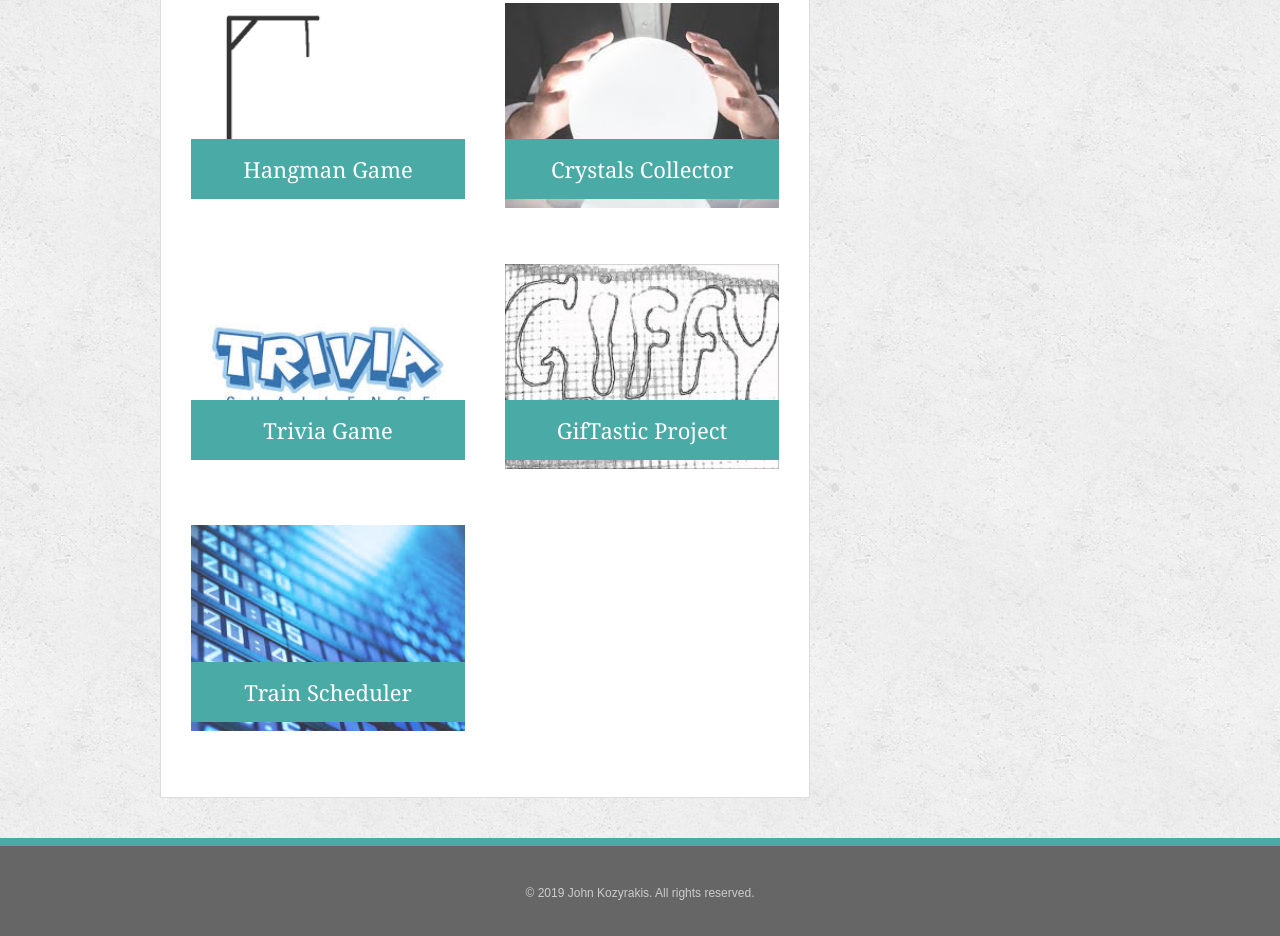
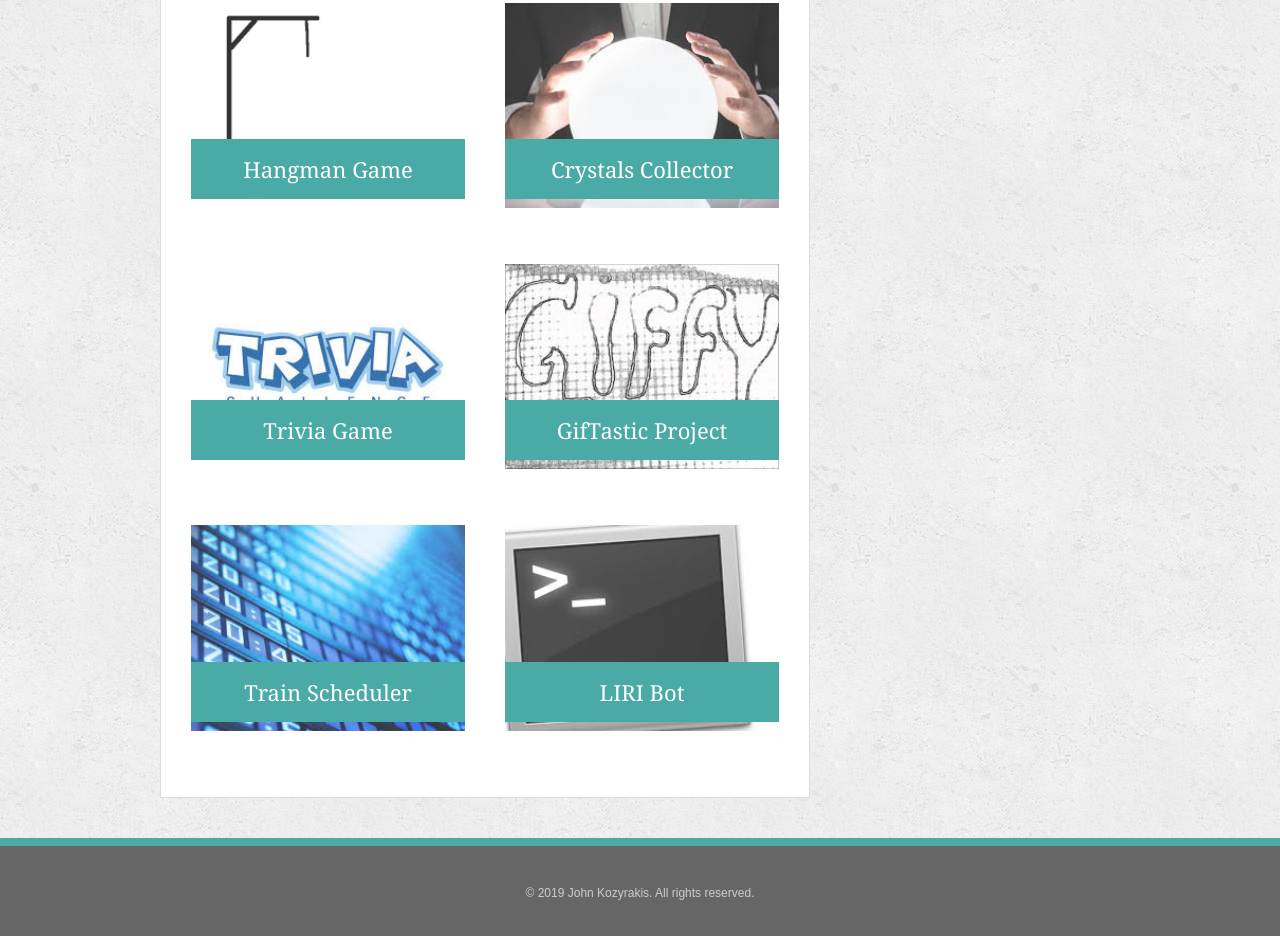
Before and after one commit to jckozy86/Portfolio, a plain HTML site: page portfolio.html in a window 1280 px wide. Shown: the part 270-1206 px from the top of the page. Drawn offline with Linux system fonts and the light colour scheme.

Commit message:
Adding LIRI Bot in Portfolio

```diff
--- a/portfolio.html
+++ b/portfolio.html
@@ -52,6 +52,11 @@
 
         <a href="https://github.com/jckozy86/Firebase_Assignment.git" target="_blank"><h3>Train Scheduler</h3></a>
     </div>
+    <div class="work">
+      <img src="assets/images/terminal.jpeg" alt="LIRI Bot">
+
+      <a href="https://github.com/jckozy86/LIRI_Bot.git" target="_blank"><h3>LIRI Bot</h3></a>
+  </div>
     </section>
   </main>
   <div class="push"></div>
```
Also changed, not shown: assets/images/terminal.jpeg (added).
